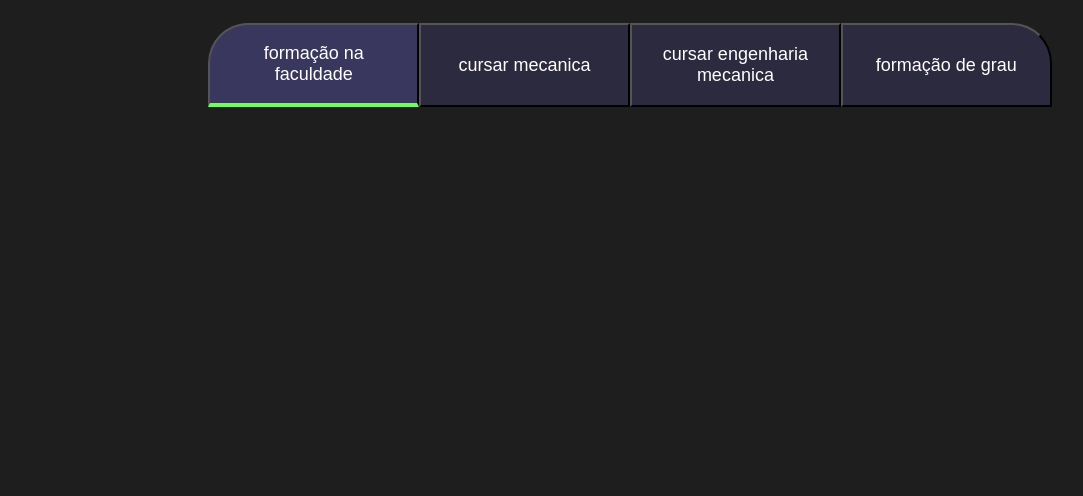
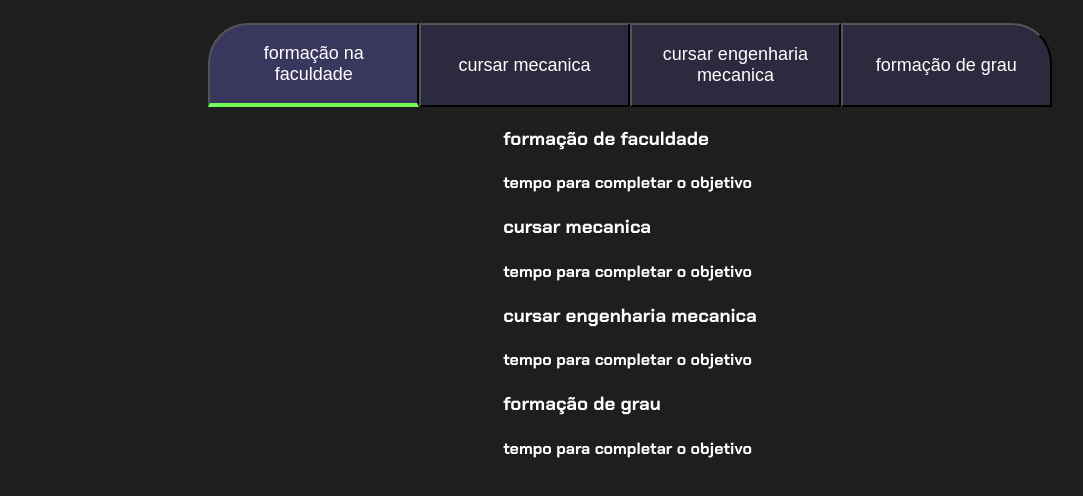
Before and after one commit to schoenell/metas-, a plain HTML site: page index.html in a window 1280 px wide. Shown: the part 80-576 px from the top of the page, without its empty margins (10-1093 px from the left). Drawn offline with Linux system fonts and the light colour scheme.

```diff
--- a/index.html
+++ b/index.html
@@ -17,6 +17,28 @@
         <button class="botao">cursar engenharia mecanica</button>
         <button class="botao">formação de grau</button>
     </div>
+<div class="abas-texto">
+    <div class="aba-conteudo">
+        <h3 class="abas-conteudo-principal">formação de faculdade</h3>
+        <h4 class="aba-conteudo-secundario">tempo para completar o objetivo</h4>
+    </div>
+
+    <div class="aba-conteudo">
+        <h3 class="abas-conteudo-principal">cursar mecanica</h3>
+        <h4 class="aba-conteudo-secundario">tempo para completar o objetivo</h4>
+    </div>
+
+    <div class="aba-conteudo">
+        <h3 class="abas-conteudo-principal">cursar engenharia mecanica</h3>
+        <h4 class="aba-conteudo-secundario">tempo para completar o objetivo</h4>
+    </div>
+
+    <div class="aba-conteudo">
+        <h3 class="abas-conteudo-principal">formação de grau</h3>
+        <h4 class="aba-conteudo-secundario">tempo para completar o objetivo</h4>
+    </div>
+
+</div>
 </section>
 <script  src="main.js"></script>
 </body>
--- a/style.css
+++ b/style.css
@@ -55,6 +55,10 @@ body {
     border-bottom: 4px solid var(--verde);
 }
 
+.abas-textos{
+    background-color: var(--texto-fundo);
+}
+
 @media screen and (min-width: 768px){
     .botoes{
         display: flex;
```
